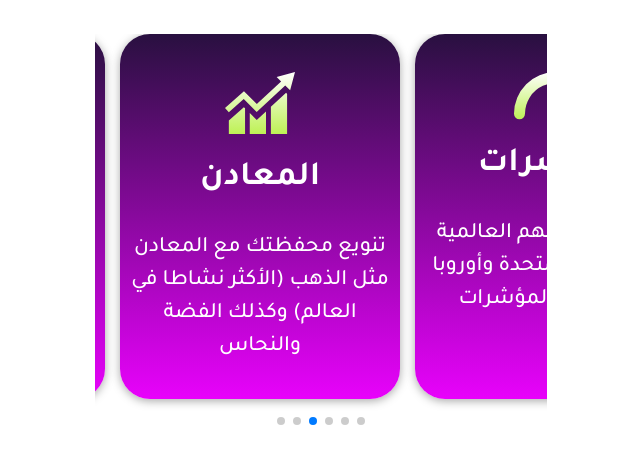
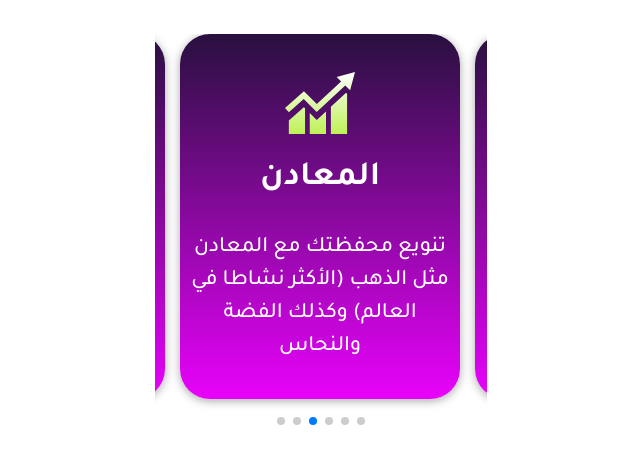
Before and after one commit to gdutchak/test-task, a plain HTML site: page index.html in a window 1280 px wide. Shown: the part 1619-2082 px from the top of the page, without its empty margins (319-959 px from the left). Drawn offline with nearby package versions, Linux system fonts and the light colour scheme.

Commit message:
fix pagination

```diff
--- a/index.js
+++ b/index.js
@@ -5,7 +5,6 @@ const swiper = new Swiper('.swiper', {
     centeredSlides: true,
     width: 280,
     slidesOffsetBefore: 25,
-
     pagination: {
       el: '.swiper-pagination',
       clickable: true,
--- a/style.css
+++ b/style.css
@@ -208,6 +208,7 @@ cursor: pointer;
 }
 .swiper {
     padding-bottom: 40px;
+    max-width: 332px;
 }
 .swiper-slide {
     padding: 38px 10px 30px;
```
